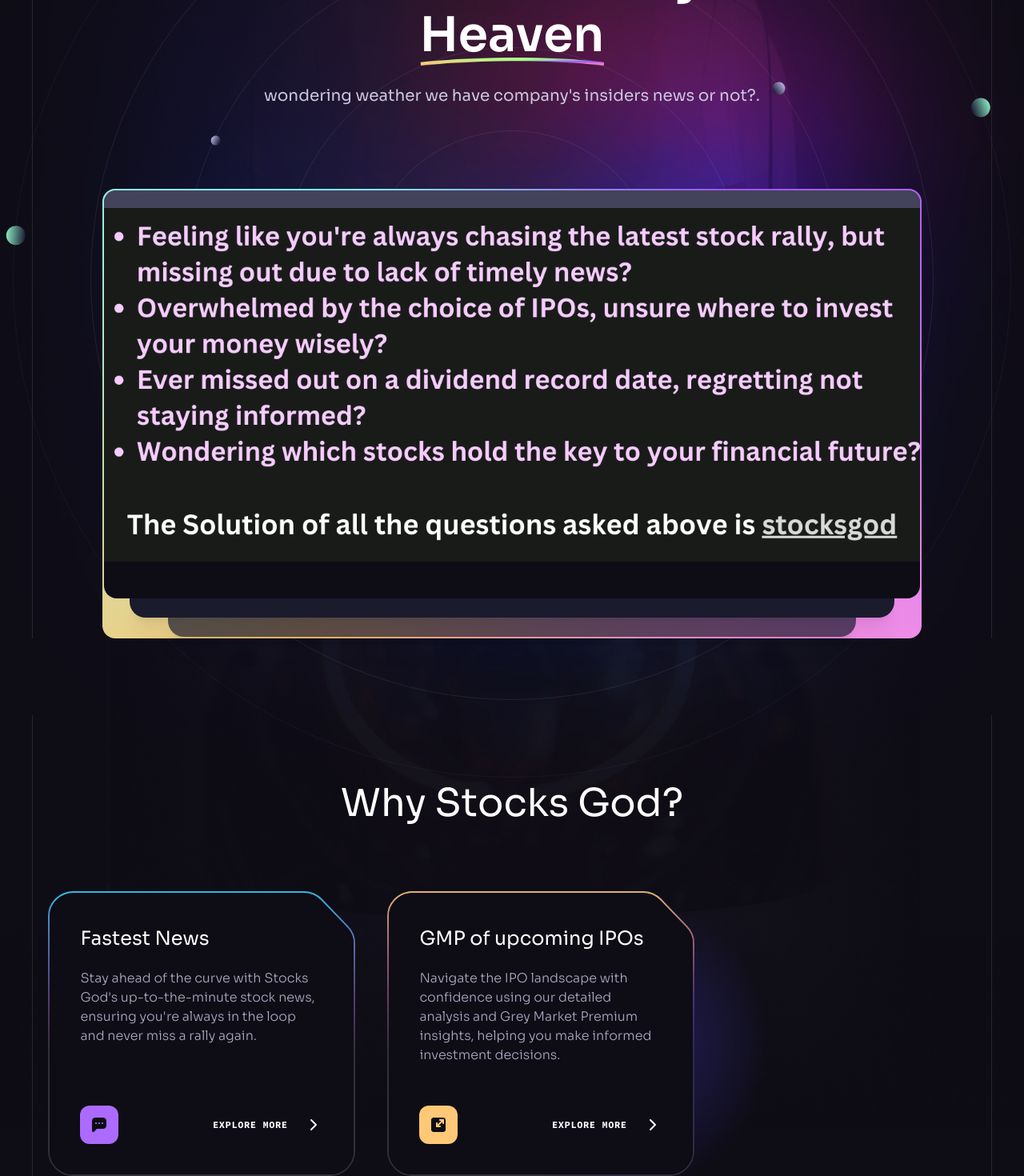
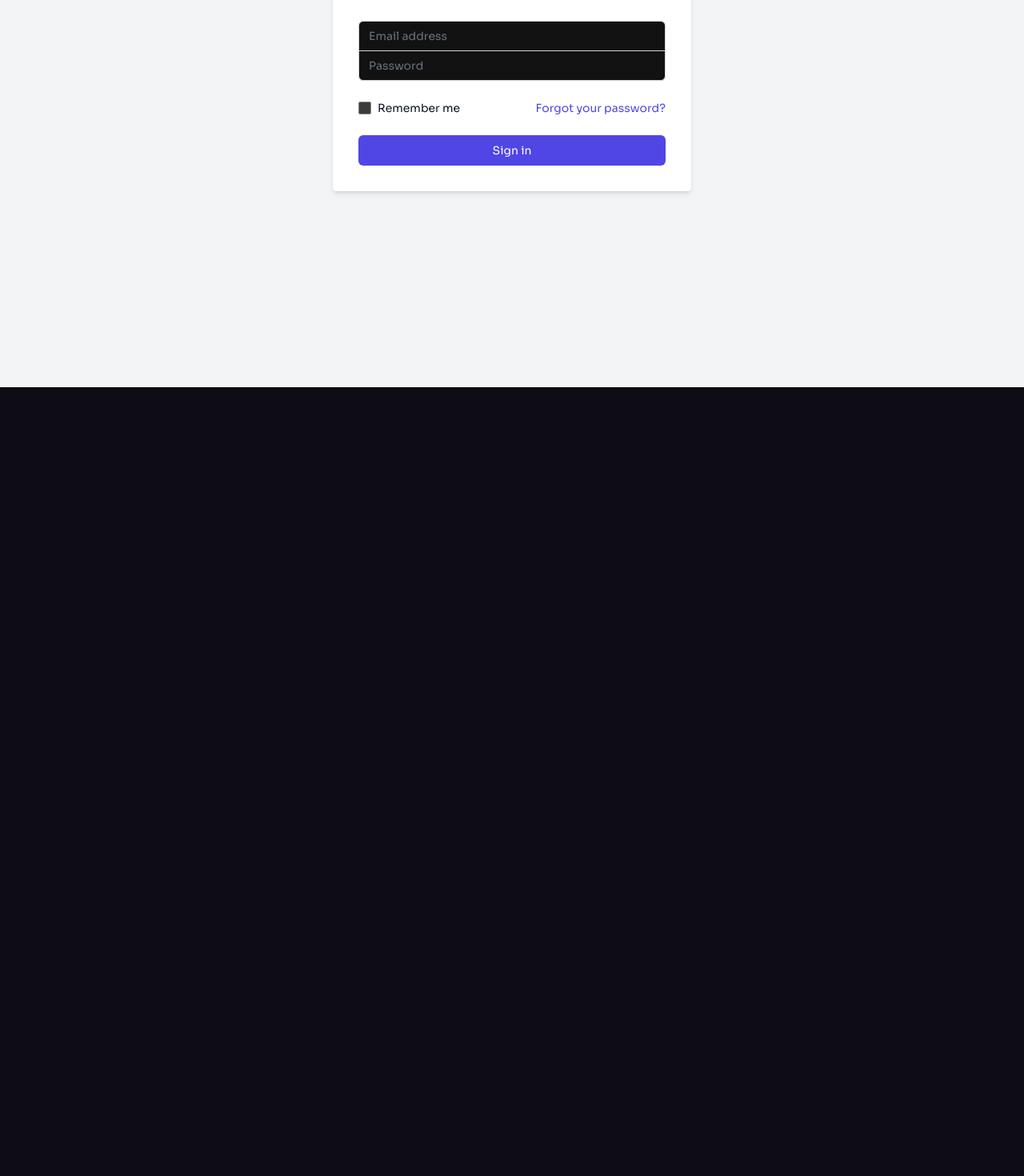
Before and after one commit to divesh0001/Stocks-God, a React (Vite) app: page /login in a window 1280 px wide. Shown: the part 400-1870 px from the top of the page at 80% size. After the commit the page ends 884 px from the top, so only its background shows below. Built offline with nearby package versions, Linux system fonts and the light colour scheme.

Commit message:
added login and signup page and created new files of dividendcalendar, ipo gmp and stockprediction

```diff
--- a/package.json
+++ b/package.json
@@ -18,6 +18,7 @@
     "@fortawesome/free-solid-svg-icons": "^6.5.2",
     "@fortawesome/react-fontawesome": "^0.2.2",
     "react": "^18.2.0",
+    "react-calendar": "^5.0.0",
     "react-dom": "^18.2.0",
     "react-just-parallax": "^3.1.16",
     "react-router-dom": "^6.24.1",
--- a/src/App.jsx
+++ b/src/App.jsx
@@ -1,19 +1,29 @@
+import { Routes, Route } from "react-router-dom";
 import ButtonGradient from "./assets/svg/ButtonGradient";
 import Benefits from "./components/Benefits";
-import Collaboration from "./components/Collaboration";
 import Footer from "./components/Footer";
 import Header from "./components/Header";
+import Hero from "./components/Hero";
+import Login from "./components/Login"; // Import the Login component
+import Signup from "./components/Signup"; // Import the Signup component
 import StocksNews from "./components/StocksNews";
-import Hero from "./components/Hero";
-import Pricing from "./components/Pricing";
-import Roadmap from "./components/Roadmap";
-import Services from "./components/Services";
+import Ipogmp from "./components/Ipogmp";
+import DividendCalendar from "./components/DividendCalendar"; // Import the Dividend Calendar component
+import StockPrediction from "./components/stockprediction";
 
 const App = () => {
   return (
-    <>
     <div className="pt-[4.75rem] lg:pt-[5.25rem] overflow-hidden">
       <Header />
+      <Routes>
+      <Route path="/Stocks-God/dividend-calendar" element={<DividendCalendar />} />
+        <Route path="/Stocks-God/stock-prediction" element={<StockPrediction />} />
+        <Route path="/Stocks-God/stocks-news" element={<StocksNews />} />
+        <Route path="/Stocks-God/ipo-gmp" element={<Ipogmp />} />
+        <Route path="/login" element={<Login />} />
+        <Route path="/signup" element={<Signup />} />
+        <Route path="/Stocks-God" element={
+          <>
             <Hero />
             <Benefits />
             {/* <Collaboration />
@@ -21,10 +31,11 @@
             <Pricing />
             <Roadmap /> */}
             <Footer />
+          </>
+        } />
+      </Routes>
+      <ButtonGradient />
     </div>
-
-      <ButtonGradient />
-    </>
   );
 };
 
--- /dev/null
+++ b/src/components/DividendCalendar.jsx
@@ -0,0 +1,73 @@
+import React, { useState } from "react";
+import Calendar from "react-calendar";
+import 'react-calendar/dist/Calendar.css'; // Import the CSS for the calendar
+
+const DividendCalendar = () => {
+  const [date, setDate] = useState(new Date());
+  const [dividendStocks, setDividendStocks] = useState([]);
+
+  const onChange = (newDate) => {
+    setDate(newDate);
+    // Here you would typically fetch the dividend stocks for the selected date from your data source
+    // For demonstration, let's assume a static list for selected dates
+    const selectedDate = newDate.toISOString().slice(0, 10); // Format date as YYYY-MM-DD
+    const mockDividends = {
+      "2024-07-15": ["Company A", "Company B", "Company C"],
+      "2024-07-20": ["Company X", "Company Y"],
+      // Add more mock data as needed
+    };
+    const stocks = mockDividends[selectedDate] || [];
+    setDividendStocks(stocks);
+  };
+
+  // Custom tile content function to style each date
+  const tileContent = ({ date, view }) => {
+    if (view === 'month') {
+      const dayOfWeek = date.getDay();
+      const isWeekend = dayOfWeek === 0 || dayOfWeek === 6; // 0 is Sunday, 6 is Saturday
+
+      // Return different styling based on weekend or weekday
+      return (
+        <div className={`text-center text-xs pt-1 rounded-full ${isWeekend ? 'bg-red-100' : 'bg-purple-200'}`}>
+          {date.getDate()}
+        </div>
+      );
+    }
+  };
+
+  return (
+    <div className="container mx-auto p-4 grid grid-cols-2 gap-4">
+      <div>
+        <h1 className="text-3xl font-bold mb-4 text-center text-white">Dividend Calendar</h1>
+        <p className="text-lg mb-6 text-center text-white">Explore upcoming dividend dates.</p>
+        <div className="bg-purple-800 rounded-lg shadow-lg p-6">
+          <Calendar
+            onChange={onChange}
+            value={date}
+            className="react-calendar"
+            tileContent={tileContent}
+          />
+        </div>
+        <p className="text-sm text-center mt-4 text-white">
+          Click on a date to view details.
+        </p>
+      </div>
+      <div>
+        <div className="bg-white rounded-lg shadow-lg p-4">
+          <h2 className="text-xl font-bold mb-2">Dividends for {date.toLocaleDateString()}</h2>
+          {dividendStocks.length > 0 ? (
+            <ul className="list-disc list-inside">
+              {dividendStocks.map((stock, index) => (
+                <li key={index}>{stock}</li>
+              ))}
+            </ul>
+          ) : (
+            <p>No dividends found for selected date.</p>
+          )}
+        </div>
+      </div>
+    </div>
+  );
+};
+
+export default DividendCalendar;
--- /dev/null
+++ b/src/components/Ipogmp.jsx
@@ -0,0 +1,13 @@
+import React from "react";
+
+const Ipogmp = () => {
+  return (
+        <div>
+          <h1>ipo gmp</h1>
+          <p>grey market premium updates.</p>
+          {/* Add your content here */}
+        </div>
+      );
+    };
+
+export default Ipogmp;
--- /dev/null
+++ b/src/components/Login.jsx
@@ -0,0 +1,83 @@
+import React, { useState } from 'react';
+
+const Login = () => {
+  const [email, setEmail] = useState('');
+  const [password, setPassword] = useState('');
+
+  const handleSubmit = (e) => {
+    e.preventDefault();
+    // Handle login logic here
+    console.log('Email:', email, 'Password:', password);
+  };
+
+  return (
+    <div className="flex items-center justify-center min-h-screen bg-gray-100">
+      <div className="w-full max-w-md p-8 space-y-8 bg-white rounded shadow-md">
+        <h2 className="text-2xl font-bold text-center">Sign in to your account</h2>
+        <form onSubmit={handleSubmit} className="mt-8 space-y-6">
+          <div className="rounded-md shadow-sm -space-y-px">
+            <div>
+              <label htmlFor="email" className="sr-only">Email address</label>
+              <input
+                id="email"
+                name="email"
+                type="email"
+                autoComplete="email"
+                required
+                value={email}
+                onChange={(e) => setEmail(e.target.value)}
+                className="appearance-none rounded-none relative block w-full px-3 py-2 border border-gray-300 placeholder-gray-500 text-gray-900 rounded-t-md focus:outline-none focus:ring-indigo-500 focus:border-indigo-500 focus:z-10 sm:text-sm"
+                placeholder="Email address"
+              />
+            </div>
+            <div>
+              <label htmlFor="password" className="sr-only">Password</label>
+              <input
+                id="password"
+                name="password"
+                type="password"
+                autoComplete="current-password"
+                required
+                value={password}
+                onChange={(e) => setPassword(e.target.value)}
+                className="appearance-none rounded-none relative block w-full px-3 py-2 border border-gray-300 placeholder-gray-500 text-gray-900 rounded-b-md focus:outline-none focus:ring-indigo-500 focus:border-indigo-500 focus:z-10 sm:text-sm"
+                placeholder="Password"
+              />
+            </div>
+          </div>
+
+          <div className="flex items-center justify-between">
+            <div className="flex items-center">
+              <input
+                id="remember-me"
+                name="remember-me"
+                type="checkbox"
+                className="h-4 w-4 text-indigo-600 focus:ring-indigo-500 border-gray-300 rounded"
+              />
+              <label htmlFor="remember-me" className="ml-2 block text-sm text-gray-900">
+                Remember me
+              </label>
+            </div>
+
+            <div className="text-sm">
+              <a href="#" className="font-medium text-indigo-600 hover:text-indigo-500">
+                Forgot your password?
+              </a>
+            </div>
+          </div>
+
+          <div>
+            <button
+              type="submit"
+              className="group relative w-full flex justify-center py-2 px-4 border border-transparent text-sm font-medium rounded-md text-white bg-indigo-600 hover:bg-indigo-700 focus:outline-none focus:ring-2 focus:ring-offset-2 focus:ring-indigo-500"
+            >
+              Sign in
+            </button>
+          </div>
+        </form>
+      </div>
+    </div>
+  );
+};
+
+export default Login;
--- /dev/null
+++ b/src/components/Signup.jsx
@@ -0,0 +1,12 @@
+import React from "react";
+
+const SignUp = () => {
+  return (
+    <div className="sign-up-page">
+      <h1>Sign Up</h1>
+      {/* Add your sign-up form or content here */}
+    </div>
+  );
+};
+
+export default SignUp;
--- /dev/null
+++ b/src/components/design/DividendCalendar.jsx
@@ -0,0 +1,41 @@
+// design/DividendCalendar.jsx
+import React, { useState } from "react";
+import Calendar from "react-calendar";
+import 'react-calendar/dist/Calendar.css'; // Import the CSS for the calendar
+import { ReactComponent as CalendarIcon } from "../assets/calendar.svg"; // Example icon import
+
+const DividendCalendar = () => {
+  const [date, setDate] = useState(new Date());
+
+  const onChange = (newDate) => {
+    setDate(newDate);
+  };
+
+  return (
+    <div className="container mx-auto p-4">
+      <h1 className="text-3xl font-bold mb-4 text-center text-gray-800">
+        Dividend Calendar
+      </h1>
+      <p className="text-lg mb-6 text-center text-gray-600">
+        Explore upcoming dividend dates.
+      </p>
+      <div className="bg-white rounded-lg shadow-lg p-6">
+        <div className="flex items-center justify-center mb-4">
+          <CalendarIcon className="w-6 h-6 mr-2 text-gray-500" />
+          <span className="text-gray-500">Select a Date:</span>
+        </div>
+        <Calendar
+          onChange={onChange}
+          value={date}
+          className="react-calendar"
+          calendarType="US"
+        />
+      </div>
+      <p className="text-sm text-center mt-4 text-gray-600">
+        Click on a date to view details.
+      </p>
+    </div>
+  );
+};
+
+export default DividendCalendar;
--- /dev/null
+++ b/src/components/stockprediction.jsx
@@ -0,0 +1,13 @@
+import React from "react";
+
+const StockPrediction = () => {
+    return (
+        <div>
+          <h1>Stocks predictor</h1>
+          <p>This is the Stocks predictor page.</p>
+          {/* Add your content here */}
+        </div>
+      );
+    };
+
+export default StockPrediction;
--- a/src/constants/index.js
+++ b/src/constants/index.js
@@ -42,22 +42,22 @@
   {
     id: "0",
     title: "Stocks news",
-    url: "/stocks-news",
+    url: "/Stocks-God/stocks-news",
   },
   {
     id: "1",
     title: "Ipo Gmp",
-    url: "/ipo-gmp",
+    url: "/Stocks-God/ipo-gmp",
   },
   {
     id: "2",
     title: "Dividend calendar",
-    url: "/dividend-calendar",
+    url: "/Stocks-God/dividend-calendar",
   },
   {
     id: "3",
     title: "Stock prediction",
-    url: "/stock-prediction",
+    url: "/Stocks-God/stock-prediction",
   },
   {
     id: "4",
```
Also changed, not shown: src/index.css (line endings or trailing spaces), 1 other file (tests, documents, lock files or other folders). Lines whose indentation alone changed are shown as unchanged.
